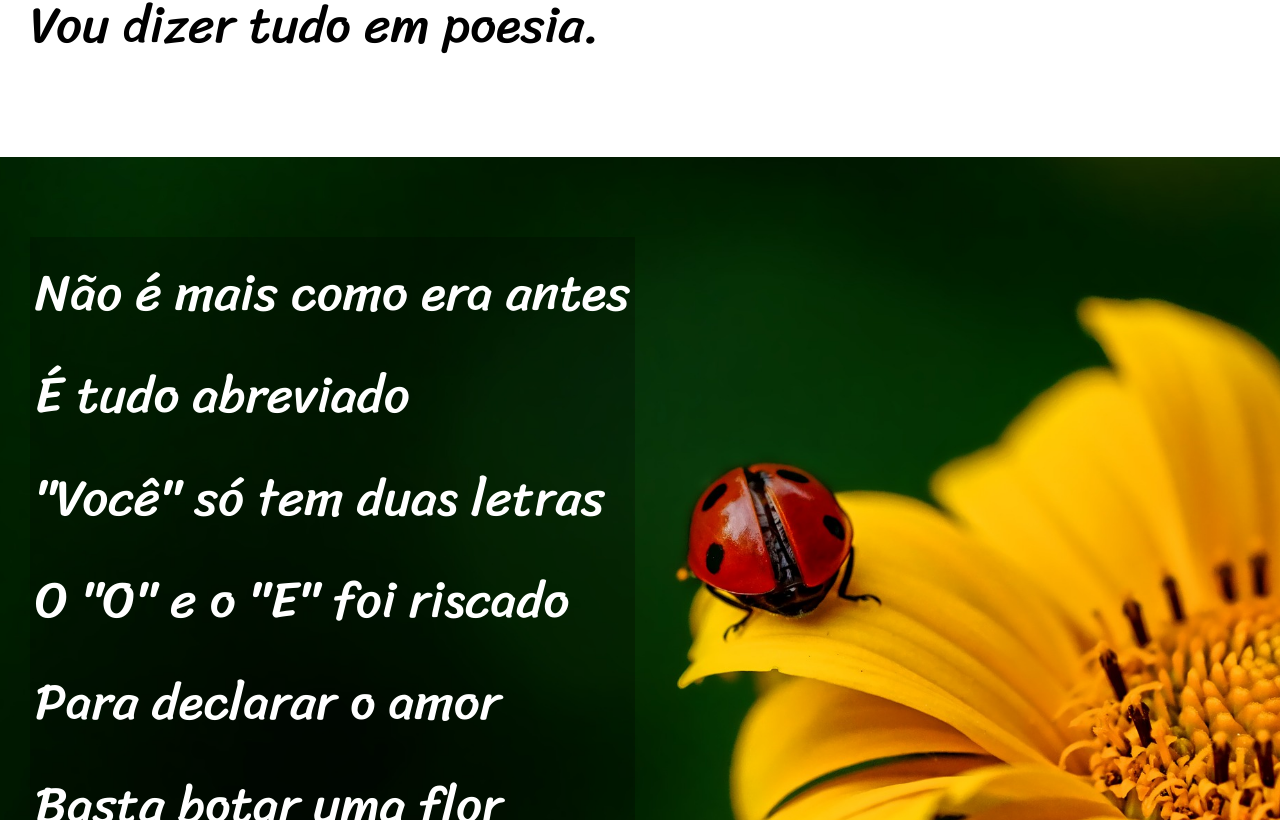
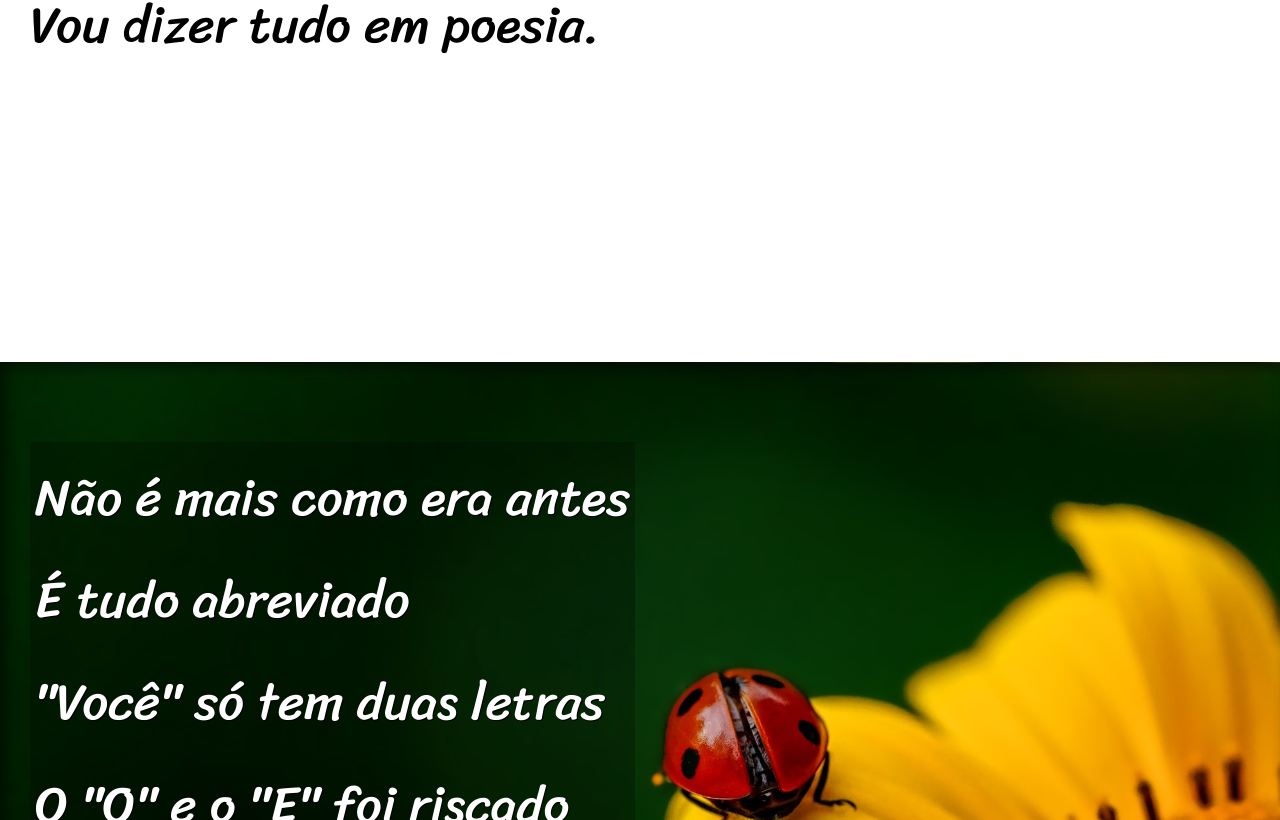
Before and after one commit to cris-adb/projeto-cordel, a plain HTML site: page index.html in a window 1280 px wide. Shown: the part 980-1800 px from the top of the page. Drawn offline with Linux system fonts and the light colour scheme.

Commit message:
finalizado

```diff
--- a/index.html
+++ b/index.html
@@ -27,7 +27,7 @@
         </p>
     </section>
 
-    <section class="imagem">
+    <section class="imagem" id="img01">
         <p>
             Não é mais como era antes <br>
             É tudo abreviado <br>
@@ -61,7 +61,7 @@
         </p>
     </section>
 
-    <section class="imagem">
+    <section class="imagem" id="img02">
         <p>
             Tenho saudade das cartas <br>
             Escritas com a própria mão <br>
--- a/style.css
+++ b/style.css
@@ -55,6 +55,10 @@ section {
     font-size: 4vw;
 }
 
+section p {
+    padding-bottom: 4em;
+}
+
 section.normal {
     background-color: white;
     color: black;
@@ -63,17 +67,30 @@ section.normal {
 section.imagem {
     background-color: rgb(51, 51, 51);
     color: white;
-    background-image: url(imagens/background001.jpg);
-    background-position: center center;
-    background-repeat: no-repeat;
-    background-size: cover;
-    background-attachment: fixed;
+    box-shadow: inset 6px 6px 13px 0px rgba(0, 0, 0, 0.473);
 }
 
 section.imagem > p {
     display: inline-block;
     padding: 5px;
     background-color: rgba(0, 0, 0, 0.253);
+    text-shadow: 1px 1px 0px black;
+}
+
+#img01 {
+    position: 100vh;
+    background-image: url(imagens/background001.jpg);
+    background-position: right center;
+    background-size: cover;
+    background-attachment: fixed;
+}
+
+#img02 {
+    position: 100vh;
+    background-image: url(imagens/background002.jpg);
+    background-position: right center;
+    background-size: cover;
+    background-attachment: fixed;
 }
 
 footer {
```
